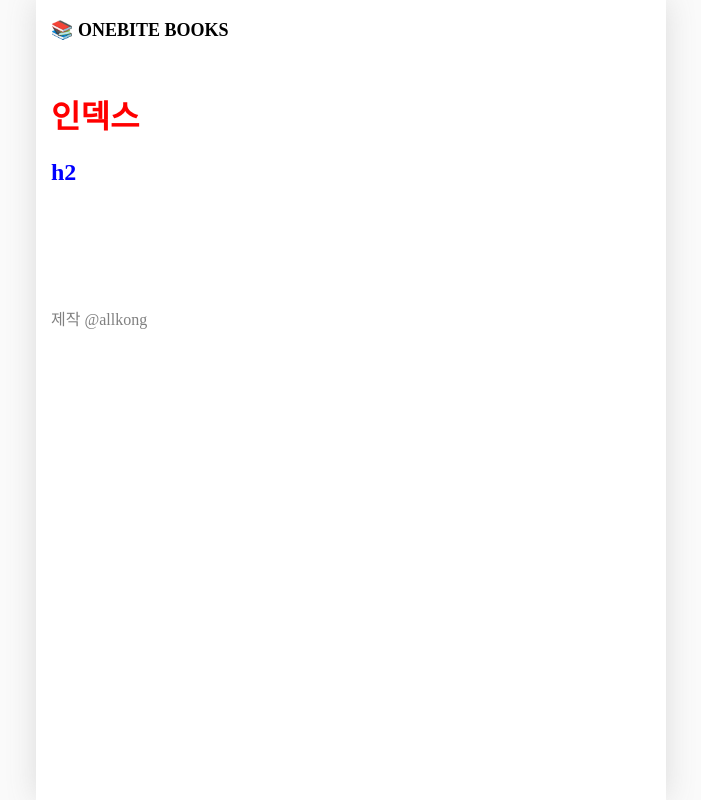
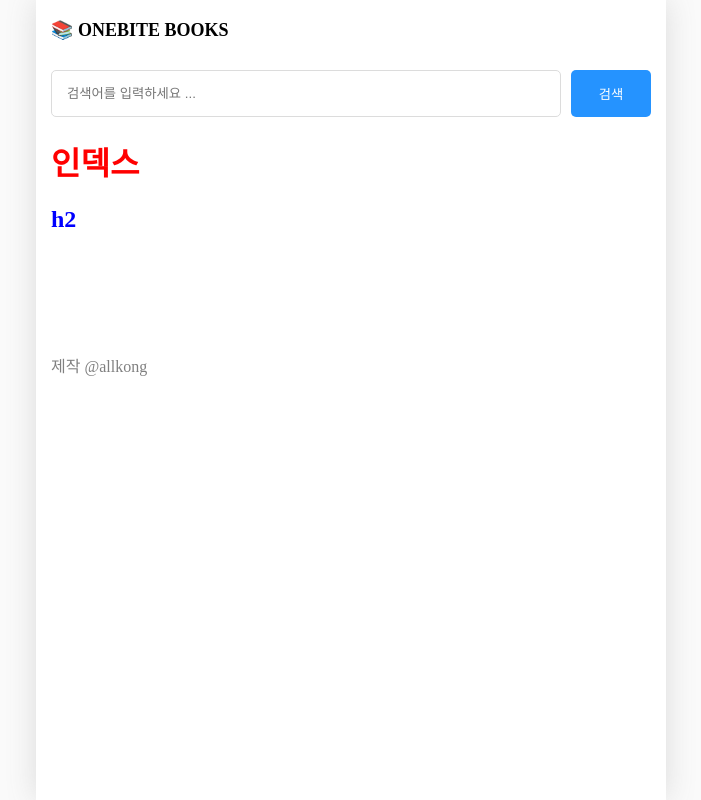
Before and after one commit to allkong/onebite-next, a Next.js app in the folder section02/: page / in a window 1280 px wide. Shown: the whole page, without its empty margins (289-990 px from the left). Built offline with nearby package versions, Linux system fonts and the light colour scheme.

Commit message:
✅ Section 2.8: 페이지별 레이아웃 설정

```diff
--- /dev/null
+++ b/section02/src/components/searchable-layout.module.css
@@ -0,0 +1,21 @@
+.searchbar_container {
+  display: flex;
+  gap: 10px;
+  margin-bottom: 20px;
+}
+
+.searchbar_container > input {
+  flex: 1;
+  padding: 15px;
+  border-radius: 5px;
+  border: 1px solid rgb(220, 220, 220);
+}
+
+.searchbar_container > button {
+  width: 80px;
+  border-radius: 5px;
+  border: none;
+  background-color: rgb(37, 147, 255);
+  color: white;
+  cursor: pointer;
+}
--- /dev/null
+++ b/section02/src/components/searchable-layout.tsx
@@ -0,0 +1,49 @@
+import { useRouter } from 'next/router';
+import { ReactNode, useState, useEffect } from 'react';
+import style from './searchable-layout.module.css';
+
+export default function SearchableLayout({
+  children,
+}: {
+  children: ReactNode;
+}) {
+  const router = useRouter();
+  const [search, setSearch] = useState('');
+
+  const q = router.query.q as string;
+
+  // 서치바에 검색어 유지
+  useEffect(() => {
+    setSearch(q || '');
+  }, [q]);
+
+  const handleSearchChange = (e: React.ChangeEvent<HTMLInputElement>) => {
+    setSearch(e.target.value);
+  };
+
+  const handleSearchSubmit = () => {
+    if (!search || q === search) return;
+    router.push(`/search?q=${search}`);
+  };
+
+  const handleSearchEnter = (e: React.KeyboardEvent<HTMLInputElement>) => {
+    if (e.key === 'Enter') {
+      handleSearchSubmit();
+    }
+  };
+
+  return (
+    <div>
+      <div className={style.searchbar_container}>
+        <input
+          value={search}
+          onKeyDown={handleSearchEnter}
+          onChange={handleSearchChange}
+          placeholder='검색어를 입력하세요 ...'
+        />
+        <button onClick={handleSearchSubmit}>검색</button>
+      </div>
+      {children}
+    </div>
+  );
+}
--- a/section02/src/pages/_app.tsx
+++ b/section02/src/pages/_app.tsx
@@ -1,16 +1,27 @@
 import GlobalLayout from '@/components/global-layout';
 import '@/styles/globals.css';
+import { NextPage } from 'next';
 import type { AppProps } from 'next/app';
+import { ReactNode } from 'react';
+
+type NextPageWithLayout = NextPage & {
+  getLayout?: (page: ReactNode) => ReactNode;
+};
 
 // 모든 페이지 역할을 하는 컴포넌트의 부모 컴포넌트
 // Component: 현재 페이지 역할을 하는 컴포넌트
 // pageProps: Component에 전달될 props
-export default function App({ Component, pageProps }: AppProps) {
+export default function App({
+  Component,
+  pageProps,
+}: AppProps & {
+  Component: NextPageWithLayout;
+}) {
+  const getLayout = Component.getLayout ?? ((page: ReactNode) => page);
+
   return (
     <>
-      <GlobalLayout>
-        <Component {...pageProps} />
-      </GlobalLayout>
+      <GlobalLayout>{getLayout(<Component {...pageProps} />)}</GlobalLayout>
     </>
   );
 }
--- a/section02/src/pages/index.tsx
+++ b/section02/src/pages/index.tsx
@@ -1,5 +1,7 @@
 // CSS Module
+import SearchableLayout from '@/components/searchable-layout';
 import style from './index.module.css';
+import { ReactNode } from 'react';
 
 export default function Home() {
   return (
@@ -9,3 +11,7 @@
     </>
   );
 }
+
+Home.getLayout = (page: ReactNode) => {
+  return <SearchableLayout>{page}</SearchableLayout>;
+};
--- a/section02/src/pages/search/index.tsx
+++ b/section02/src/pages/search/index.tsx
@@ -1,4 +1,6 @@
+import SearchableLayout from '@/components/searchable-layout';
 import { useRouter } from 'next/router';
+import { ReactNode } from 'react';
 
 export default function Page() {
   const router = useRouter();
@@ -6,3 +8,7 @@
 
   return <h1>Search {q}</h1>;
 }
+
+Page.getLayout = (page: ReactNode) => {
+  return <SearchableLayout>{page}</SearchableLayout>;
+};
```
